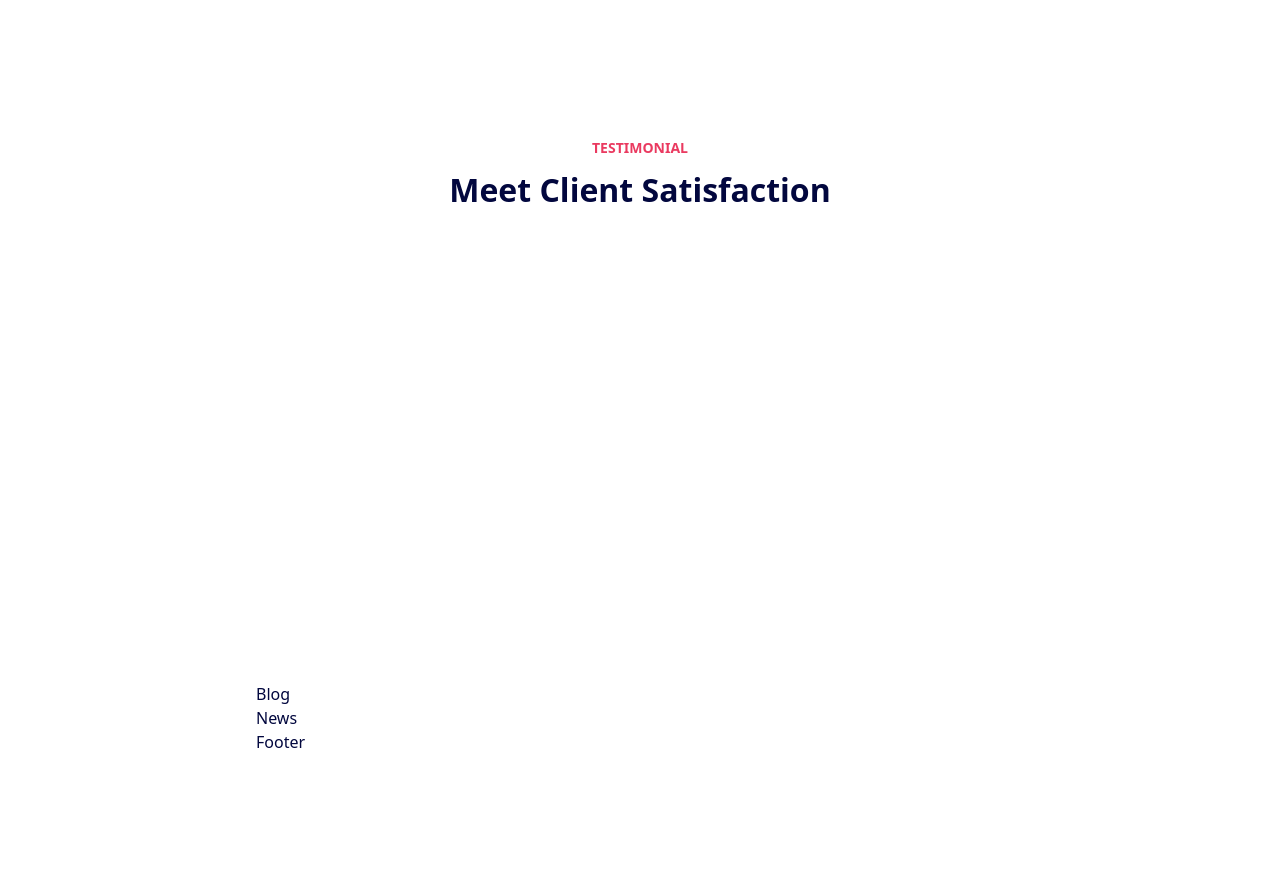
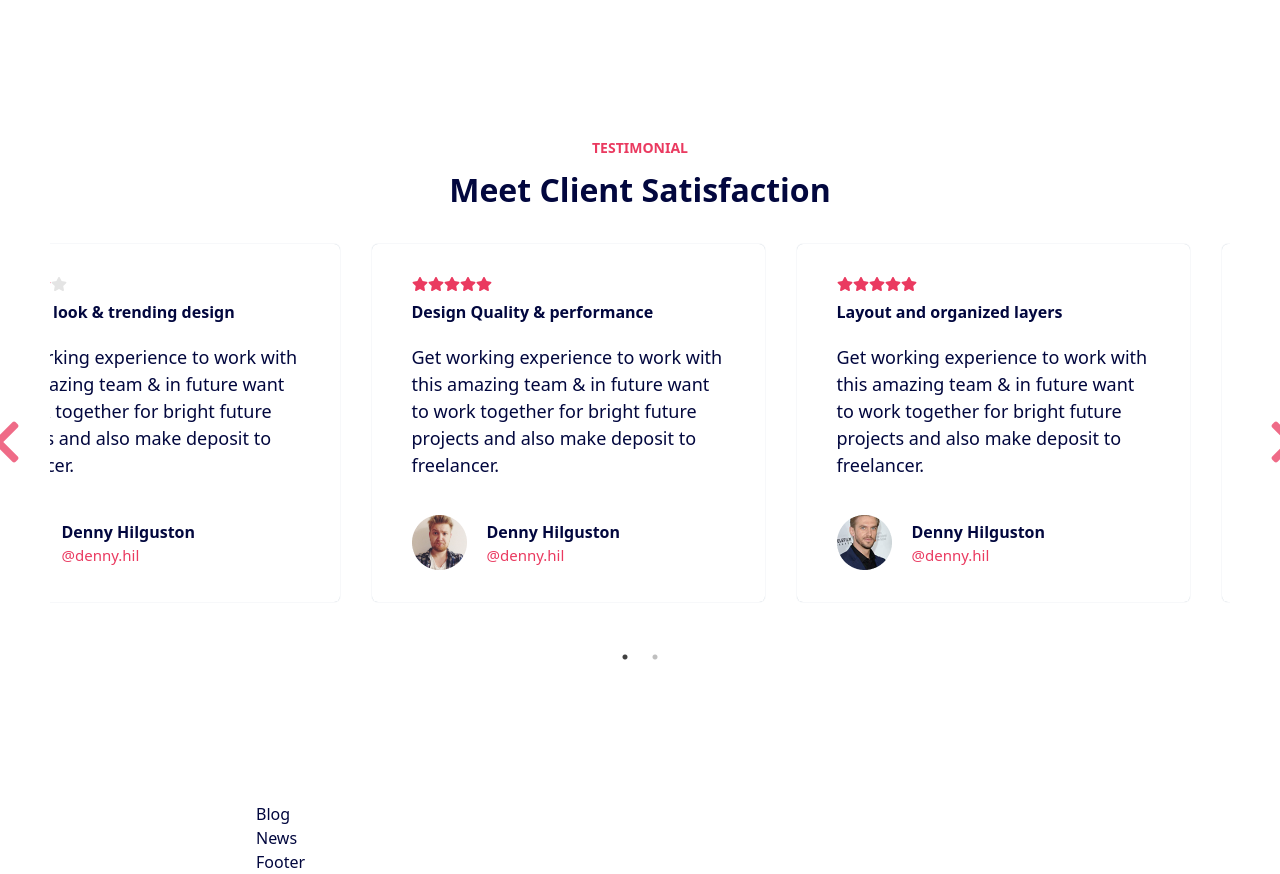
Before and after one commit to ismailcet/Agency-Landing-Page, a React (Create React App) app: page / in a window 1280 px wide. Shown: the part 5940-6814 px from the top of the page. Before the commit the page ends 6694 px from the top, so only its background shows below. Built offline with nearby package versions, Linux system fonts and the light colour scheme; no server answers.

Commit message:
Testimonial Component is finished.

```diff
--- a/package.json
+++ b/package.json
@@ -17,6 +17,7 @@
     "react-router-dom": "^6.4.2",
     "react-scripts": "5.0.1",
     "react-slick": "^0.29.0",
+    "slick-carousel": "^1.8.1",
     "web-vitals": "^2.1.4"
   },
   "scripts": {
--- a/public/index.html
+++ b/public/index.html
@@ -15,6 +15,18 @@
       user's mobile device or desktop. See https://developers.google.com/web/fundamentals/web-app-manifest/
     -->
     <link rel="manifest" href="%PUBLIC_URL%/manifest.json" />
+    <link
+  rel="stylesheet"
+  type="text/css"
+  charset="UTF-8"
+  href="https://cdnjs.cloudflare.com/ajax/libs/slick-carousel/1.6.0/slick.min.css"
+/>
+<link
+  rel="stylesheet"
+  type="text/css"
+  href="https://cdnjs.cloudflare.com/ajax/libs/slick-carousel/1.6.0/slick-theme.min.css"
+/>
+<link rel="stylesheet" href="path/to/font-awesome/css/font-awesome.min.css">
     <!--
       Notice the use of %PUBLIC_URL% in the tags above.
       It will be replaced with the URL of the `public` folder during the build.
--- a/src/Components/Blog.jsx
+++ b/src/Components/Blog.jsx
@@ -1,7 +1,7 @@
 import React from "react";
 
 const Blog = () => {
-  return <div>Blog</div>;
+  return <section className="mt-40">Blog</section>;
 };
 
 export default Blog;
--- a/src/Components/Clients.jsx
+++ b/src/Components/Clients.jsx
@@ -1,11 +1,13 @@
 import React from "react";
 import Slider from "react-slick";
 
+import TestimonialCard from "./TestimonialCard";
 import Avatar1 from "../assets/testimonial/avatar1.png";
 import Avatar2 from "../assets/testimonial/avatar2.png";
 import Avatar3 from "../assets/testimonial/avatar3.png";
 import Avatar4 from "../assets/testimonial/avatar4.png";
 
+import "../slick.css";
 const Clients = () => {
   const data = [
     {
@@ -48,20 +50,38 @@ const Clients = () => {
       designation: "@denny.hil",
       review: 4,
     },
+    {
+      id: 5,
+      title: "Modern look & trending design",
+      description:
+        "Get working experience to work with this amazing team & in future want to work together for bright future projects and also make deposit to freelancer.",
+      avatar: Avatar4,
+      name: "Denny Hilguston",
+      designation: "@denny.hil",
+      review: 4,
+    },
+    {
+      id: 6,
+      title: "Modern look & trending design",
+      description:
+        "Get working experience to work with this amazing team & in future want to work together for bright future projects and also make deposit to freelancer.",
+      avatar: Avatar4,
+      name: "Denny Hilguston",
+      designation: "@denny.hil",
+      review: 4,
+    },
   ];
   const settings = {
     dots: true,
     infinite: true,
-    speed: 500,
     slidesToShow: 3,
     slidesToScroll: 3,
-    initialSlide: 0,
     responsive: [
       {
         breakpoint: 1024,
         settings: {
-          slidesToShow: 3,
-          slidesToScroll: 3,
+          slidesToShow: 2,
+          slidesToScroll: 2,
           infinite: true,
           dots: true,
         },
@@ -69,9 +89,9 @@ const Clients = () => {
       {
         breakpoint: 600,
         settings: {
-          slidesToShow: 2,
-          slidesToScroll: 2,
-          initialSlide: 2,
+          slidesToShow: 1,
+          slidesToScroll: 1,
+          initialSlide: 1,
         },
       },
       {
@@ -83,33 +103,25 @@ const Clients = () => {
       },
     ],
   };
-  console.log(data[0].name);
   return (
     <section className="testimonial mt-40 flex flex-col items-center justify-center">
-      <div className="testimonial-up text-center mb-[4.5rem]">
+      <div className="testimonial-up text-center">
         <p className="team-info uppercase font-semibold text-[14px] text-mainColor mb-2">
           Testimonial
         </p>
-        <h3 className="team-title text-[2rem] font-bold mb-[2.25rem]">
+        <h3 className="team-title text-[2rem] font-bold">
           Meet Client Satisfaction
         </h3>
       </div>
-      <div className="testimonial-down">
-        <Slider {...settings}>
-          <div className="item-card">
-            <h1>{data[0].name}</h1>
-          </div>
-          <div className="item-card">
-            <h1>{data[1].name}</h1>
-          </div>
-          <div className="item-card">
-            <h1>{data[2].name}</h1>
-          </div>
-          <div className="item-card">
-            <h1>{data[3].name}</h1>
-          </div>
-        </Slider>
-      </div>
+
+      <Slider {...settings}>
+        <TestimonialCard person={data[0]} />
+        <TestimonialCard person={data[1]} />
+        <TestimonialCard person={data[2]} />
+        <TestimonialCard person={data[3]} />
+        <TestimonialCard person={data[4]} />
+        <TestimonialCard person={data[5]} />
+      </Slider>
     </section>
   );
 };
--- /dev/null
+++ b/src/Components/Rating.jsx
@@ -0,0 +1,29 @@
+import React from "react";
+import { FaStar } from "react-icons/fa";
+
+const Rating = ({ rating }) => {
+  const totalRating = [];
+
+  for (let i = 0; i < 5; i++) {
+    if (i < rating) {
+      totalRating.push(
+        <li className="star text-mainColor" key={`rating-key${i}`}>
+          <FaStar />
+        </li>
+      );
+    } else {
+      totalRating.push(
+        <li className="star-o text-[#e4e4e4]" key={`rating-key${i}`}>
+          <FaStar />
+        </li>
+      );
+    }
+  }
+  return (
+    <div className="rating mb-2">
+      <ul className="flex ">{totalRating}</ul>
+    </div>
+  );
+};
+
+export default Rating;
--- /dev/null
+++ b/src/Components/TestimonialCard.jsx
@@ -0,0 +1,35 @@
+import React from "react";
+import Rating from "./Rating";
+import Avatar1 from "../assets/testimonial/avatar1.png";
+import Avatar2 from "../assets/testimonial/avatar2.png";
+import Avatar3 from "../assets/testimonial/avatar3.png";
+import Avatar4 from "../assets/testimonial/avatar4.png";
+
+const TestimonialCard = ({ person }) => {
+  return (
+    <div className="testimonial-card">
+      <div className="person-up mb-[2.25rem]">
+        <Rating rating={person.review} />
+        <h4 className="person-title text-[1rem] font-semibold mb-[1.25rem]">
+          {person.title}
+        </h4>
+        <p className="person-info text-[18px] font-light">
+          {person.description}
+        </p>
+      </div>
+      <div className="person-down flex items-center justify-start gap-5">
+        <div className="person-image">
+          <img src={person.avatar} alt="Person Image" />
+        </div>
+        <div className="person-text">
+          <h3 className="person-name text-[1rem] font-bold">{person.name}</h3>
+          <p className="person-designation text-mainColor text-[15px] font-normal">
+            {person.designation}
+          </p>
+        </div>
+      </div>
+    </div>
+  );
+};
+
+export default TestimonialCard;
--- /dev/null
+++ b/src/slick.css
@@ -0,0 +1,60 @@
+@import url("https://use.fontawesome.com/releases/v5.13.0/css/all.css");
+
+.slick-slider {
+  max-width: 1180px;
+  display: flex;
+  flex-direction: column;
+  position: relative;
+}
+.slick-list {
+  display: flex;
+
+  width: 1180px;
+}
+.slick-track {
+  display: flex;
+  align-items: center;
+  justify-content: center;
+  gap: 2rem;
+}
+.slick-slide {
+  width: 393px !important;
+}
+.slick-slide > div {
+  min-width: 0;
+  box-sizing: border-box;
+  text-align: left;
+  box-shadow: rgb(38 78 118 / 35%) 0px 0px 1px;
+  transition: all 0.3s ease 0s;
+  margin: 30px 20px 40px 20px;
+  padding: 2rem 2.5rem;
+  border-radius: 6px;
+  background-color: white;
+  width: 393px !important;
+}
+.slick-prev {
+  position: absolute;
+  top: 50%;
+  left: -5%;
+  z-index: 2;
+}
+.slick-next {
+  position: absolute;
+  top: 50%;
+  right: -5%;
+  z-index: 2;
+}
+.slick-prev::before {
+  content: "\f053";
+  font-family: "Font Awesome 5 Free";
+  font-weight: 900;
+  font-size: 3rem;
+  color: #ea3a60 !important;
+}
+.slick-next::before {
+  content: "\f054";
+  font-family: "Font Awesome 5 Free";
+  font-weight: 900;
+  font-size: 3rem;
+  color: #ea3a60 !important;
+}
```
Also changed, not shown: 1 other file (tests, documents, lock files or other folders).
